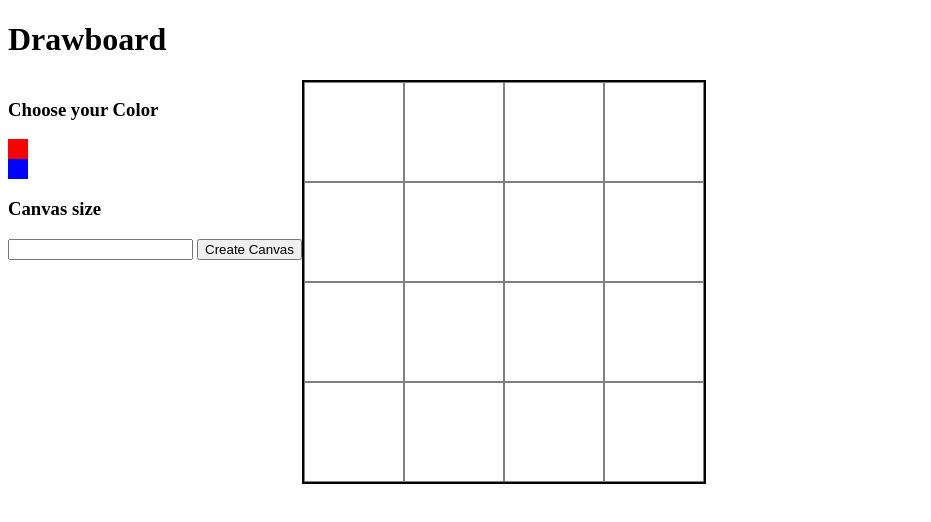
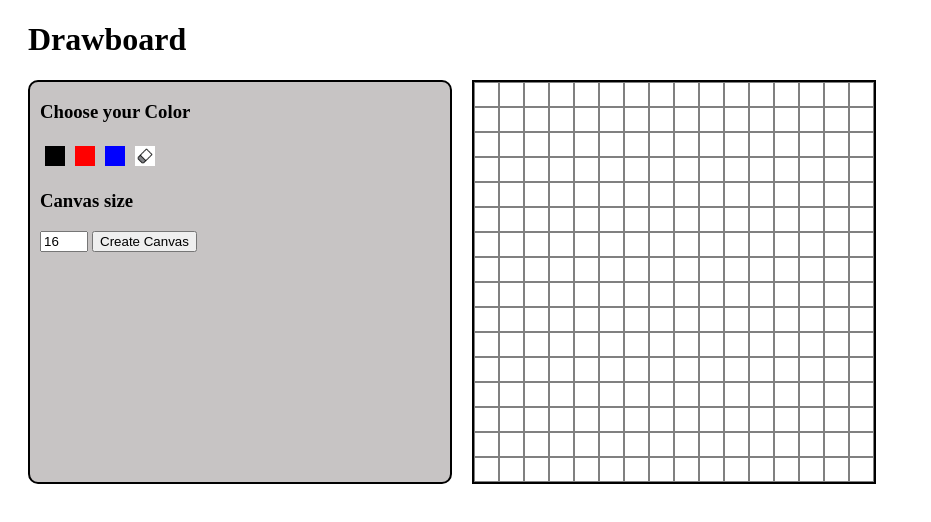
Before and after one commit to Palme-04/Palme-04.github.io, a plain HTML site: page index.html in a window 1280 px wide. Shown: the whole page, without its empty margins (0-931 px from the left). Drawn offline with Linux system fonts and the light colour scheme.

Commit message:
Finnished the basic function of the page

```diff
--- a/index.html
+++ b/index.html
@@ -10,15 +10,17 @@
 <body>
     <h1>Drawboard</h1>
     <div class="flex-container">
-        <div id="left flex-container">
+        <div id="left_flex_container">
             <h3>Choose your Color</h3>
             <div id="colors">
-                <div id="red"></div>
-                <div id="blue"></div>
+                <div id="black" class="color"></div>
+                <div id="red" class="color"></div>
+                <div id="blue" class="color"></div>
+                <div id="eraser" class="color"><img id="img" src="images/vecteezy_illustration-vector-graphic-of-eraser-icon-design_8773693.jpg" alt="eraser"></div>
             </div>
             <div id="colors"></div>
             <h3>Canvas size</h3>
-            <input id="size" type="number" max="10">
+            <input id="size" type="number" max="10" value="16">
             <button id="btn">Create Canvas</button>
         </div>
         <div id="canvas">
--- a/script.js
+++ b/script.js
@@ -1,8 +1,10 @@
 const canvas = document.querySelector("#canvas");
 const red = document.querySelector('#red');
 const blue = document.querySelector('#blue');
-let color = 'yellow';
-drawCanvas(4);
+const left = document.querySelector("#left_flex_container")
+let color = 'black';
+let alert = false;
+drawCanvas(16);
 const btn = document.querySelector("#btn");
 
 canvas.addEventListener('mouseover', function(event){
@@ -19,12 +21,36 @@ btn.addEventListener('click', function updateCanvas(){
     drawCanvas(canvasSize);
 })
 
+black.addEventListener('click', () =>{
+    color = 'black';
+})
+
 red.addEventListener('click', () =>{
     color = 'red';
 })
 
+blue.addEventListener('click', () =>{
+    color = 'blue';
+})
+
+eraser.addEventListener('click', () =>{
+    color = 'white';
+})
 
 function drawCanvas(size){
+    if(size < 0 || size > 100){
+        if(!alert){
+            const div = document.createElement('div');
+            div.classList.add("alert");
+            div.textContent = "Only numbers between 0 and 100!"
+            left.appendChild(div);
+            alert = true;
+        }
+
+    }else{
+        if (alert){
+            document.querySelector(".alert").remove();
+        }
         for (let i = 0; i < size; i++){
             const row = document.createElement('div');
             row.classList.add('row');
@@ -36,3 +62,5 @@ function drawCanvas(size){
             canvas.appendChild(row);
         }
     }
+
+}
--- a/styles.css
+++ b/styles.css
@@ -20,17 +20,53 @@
     display: flex;
     flex-direction: row;
 }
-.colored{
-    background-color: red;
+
+#black{
+
+    background-color: black;
 }
+
 #red{
-    height: 20px;
-    width: 20px;
+
     background-color: red;
 }
 
 #blue{
+    background-color: blue;
+}
+
+#img{
+    max-height: 20px;
+    max-width: 20px;
+}
+
+#colors{
+    display: flex;
+
+}
+
+.color{
     height: 20px;
     width: 20px;
-    background-color: blue;
+    margin: 5px;
+
 }
+
+#left_flex_container{
+    margin: 0 20px 0 20px;
+    padding: 0 10px 0 10px;
+    border: 2px solid black;
+    border-radius: 10px;
+    background-color: rgb(199, 196, 196);
+    height: 400px;
+    width: 400px;
+}
+
+h1{
+    margin-left: 20px;
+
+}
+
+#size{
+    width: 40px;
+}
```
Also changed, not shown: images/vecteezy_illustration-vector-graphic-of-eraser-icon-design_8773693.jpg (added). Lines whose indentation alone changed are shown as unchanged.
